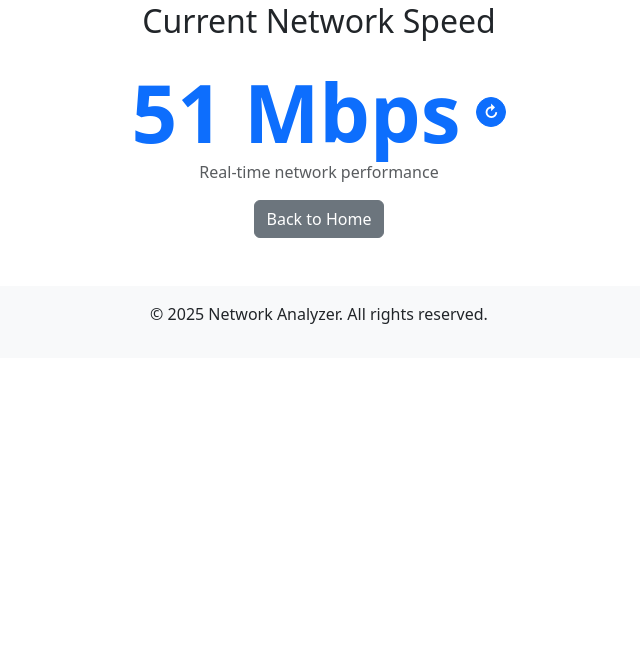
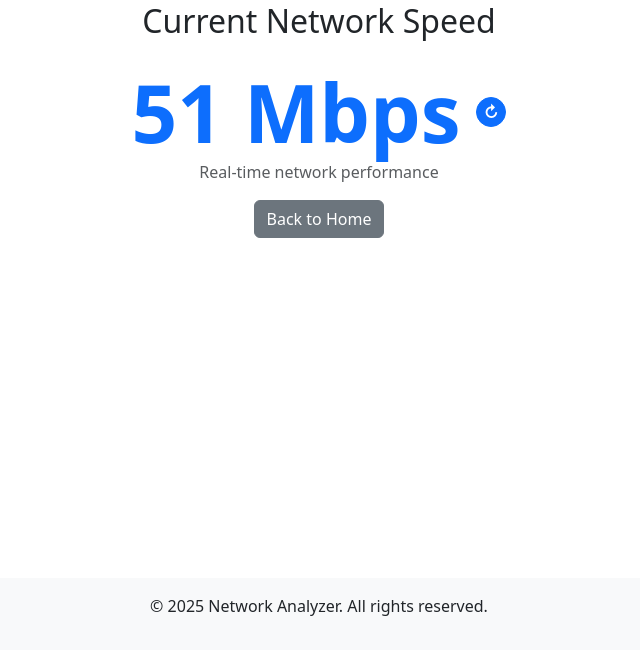
Before and after one commit to isiborella/SEN281-project, a Flask app: page /live_data.html in a window 1280 px wide. Shown: the part 150-800 px from the top of the page, without its empty margins (321-961 px from the left). Run offline with Flask 3, Linux system fonts and the light colour scheme.

Commit message:
another commit

```diff
--- a/application/templates/historical_data.html
+++ b/application/templates/historical_data.html
@@ -10,7 +10,7 @@
     <header class="bg-secondary text-white text-center py-4">
         <h1>Historical Data</h1>
     </header>
-    <main class="container my-5">
+    <main class="container text-center my-5 flex-grow-1">
         <h2 class="text-center">Past Network Performance</h2>
         <table class="table table-striped">
             <thead>
--- a/application/templates/live_data.html
+++ b/application/templates/live_data.html
@@ -10,7 +10,7 @@
     <header class="bg-primary text-white text-center py-4">
         <h1>Live Network Data</h1>
     </header>
-    <main class="container text-center my-5">
+    <main class="container text-center my-5 flex-grow-1">
         <h2 class="mb-4">Current Network Speed</h2>
         <div class="d-flex justify-content-center align-items-center">
             <div class="display-1 fw-bold text-primary me-3">
```
